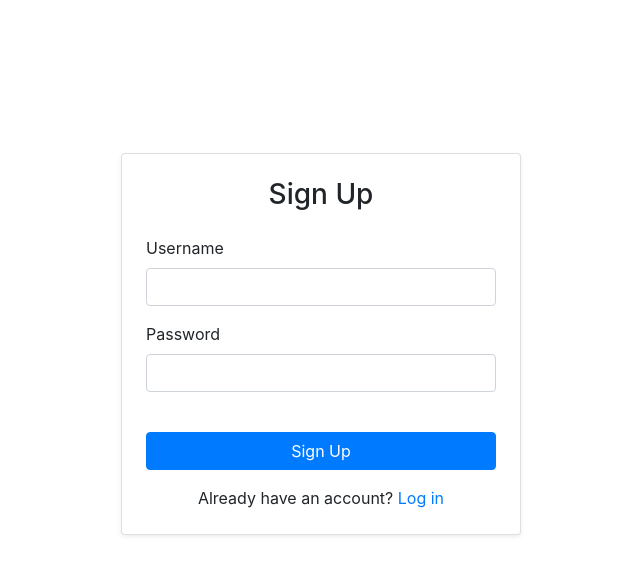
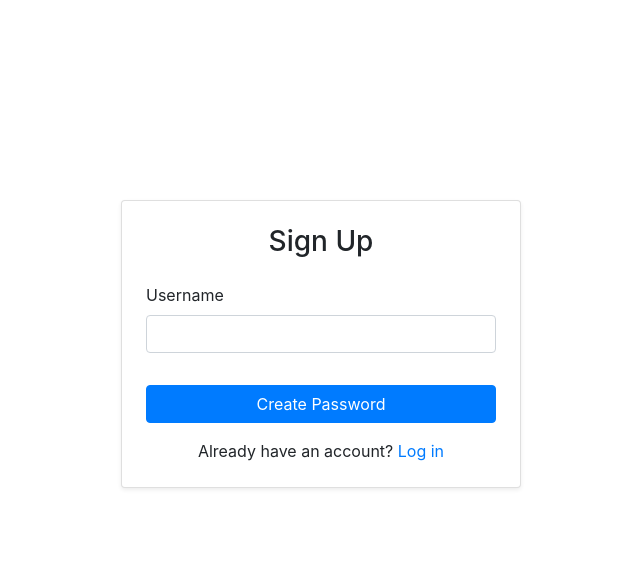
Before and after one commit to T1M3210/p05, a Flask app: page /register in a window 1280 px wide. Shown: the part 86-661 px from the top of the page, without its empty margins (319-959 px from the left). Run offline with Flask 3, Linux system fonts and the light colour scheme.

Commit message:
continued frontend

```diff
--- a/app/__init__.py
+++ b/app/__init__.py
@@ -47,5 +47,9 @@ def logout():
     flash("Logged out.")
     return redirect(url_for("login"))
 
+@app.route("/game")
+def game():
+    return render_template("game.html")
+
 if __name__ == '__main__':
     app.run(debug = True)
--- /dev/null
+++ b/app/templates/game.html
@@ -0,0 +1,6 @@
+{% extends "base.html" %}
+{% block content %}
+<div class="container pt-3 justify-content-center align-items-center">
+    <h3 class="text-center mb-4">Password Game</h3>
+</div>
+{% endblock %}
--- a/app/templates/register.html
+++ b/app/templates/register.html
@@ -8,11 +8,7 @@
                 <label for="username">Username</label>
                 <input type="text" name="username" class="form-control" id="username" required>
             </div>
-            <div class="form-group mt-3">
-                <label for="password">Password</label>
-                <input type="password" name="password" class="form-control" id="password" required>
-            </div>
-            <button type="submit" class="btn btn-primary w-100 mt-4">Sign Up</button>
+            <button type="submit" class="btn btn-primary w-100 mt-3"><a href="{{ url_for('game') }}" style="color: white; text-decoration: none;">Create Password</a></button>
         </form>
         <p class="text-center mt-3 mb-0">Already have an account? <a href="{{ url_for('login') }}">Log in</a></p>
     </div>
```
Also changed, not shown: app/templates/base.html (line endings or trailing spaces).
